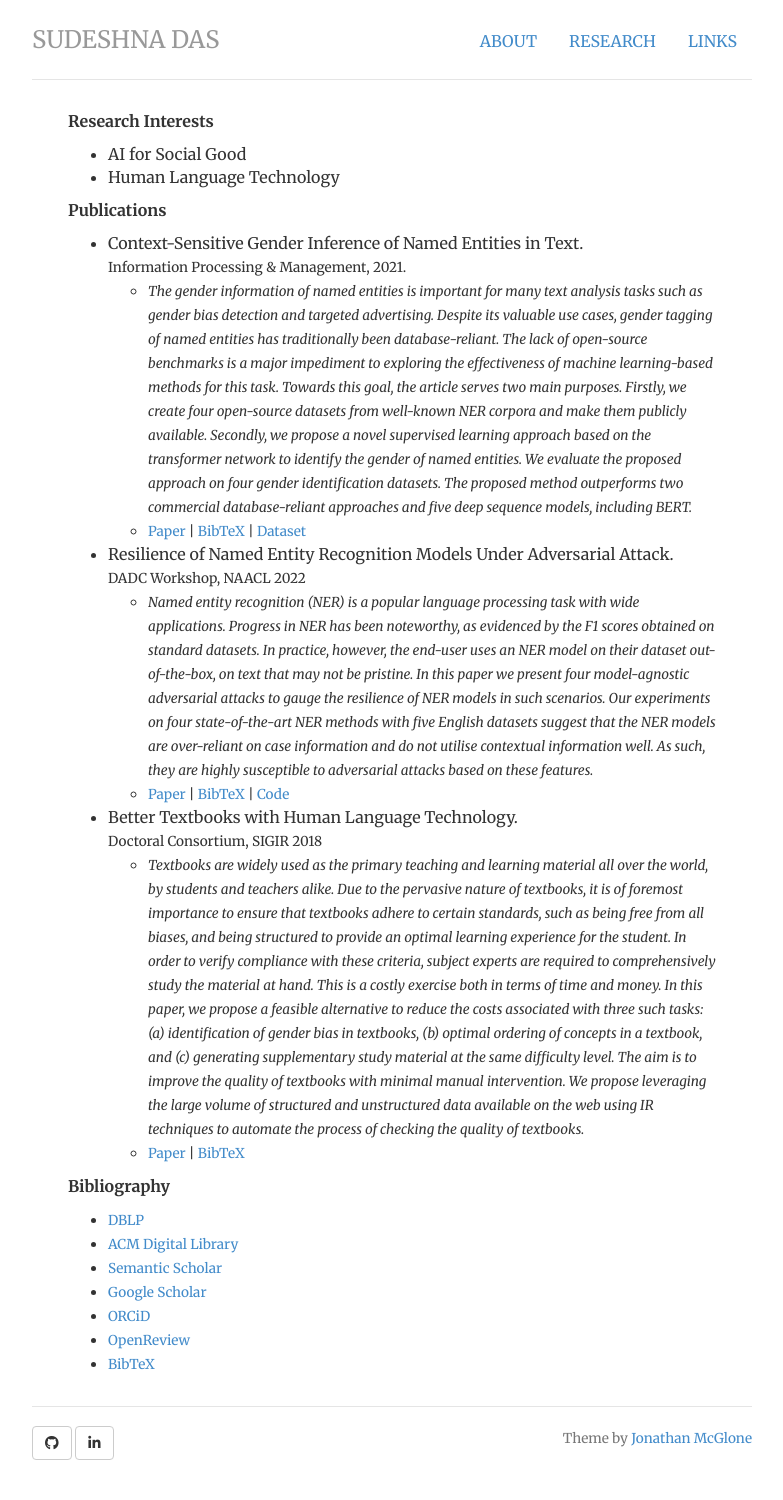
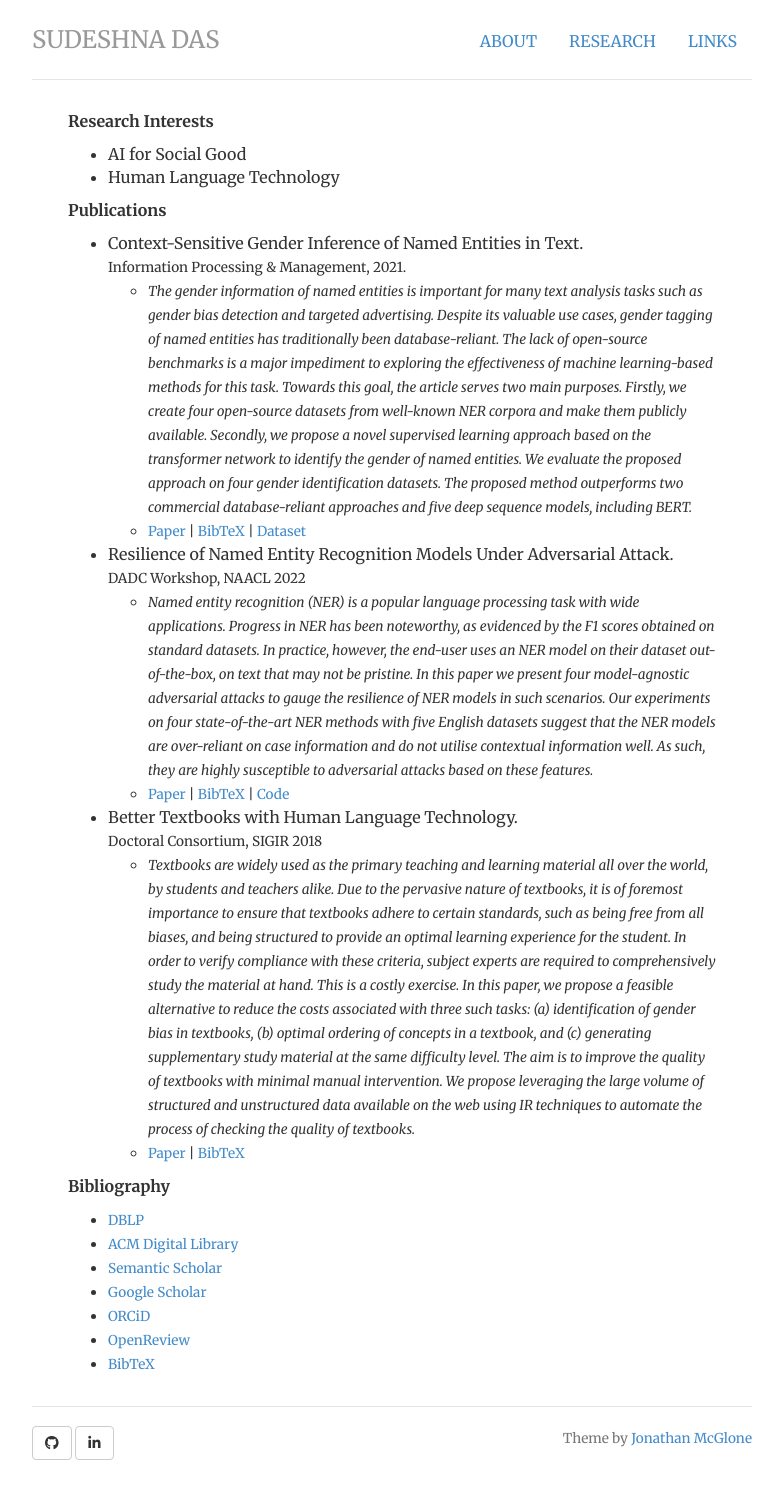
Before and after one commit to das-sudeshna/das-sudeshna.github.io, a Jekyll site: the page built from research/index.html, in a window 1280 px wide. Shown: the whole page, without its empty margins (248-1031 px from the left). Built offline with Jekyll 4.4.1, drawn with Linux system fonts in a browser that asks for light colours; nearby versions of some CDN libraries.

Commit message:
Update index.html

```diff
--- a/research/index.html
+++ b/research/index.html
@@ -29,7 +29,7 @@
 						</ul>
 				<li>Better Textbooks with Human Language Technology.<br/><small>Doctoral Consortium, SIGIR 2018</small><br/></li>
 						<ul>
-						<li><small><em>Textbooks are widely used as the primary teaching and learning material all over the world, by students and teachers alike. Due to the pervasive nature of textbooks, it is of foremost importance to ensure that textbooks adhere to certain standards, such as being free from all biases, and being structured to provide an optimal learning experience for the student. In order to verify compliance with these criteria, subject experts are required to comprehensively study the material at hand. This is a costly exercise both in terms of time and money. In this paper, we propose a feasible alternative to reduce the costs associated with three such tasks: (a) identification of gender bias in textbooks, (b) optimal ordering of concepts in a textbook, and (c) generating supplementary study material at the same difficulty level. The aim is to improve the quality of textbooks with minimal manual intervention. We propose leveraging the large volume of structured and unstructured data available on the web using IR techniques to automate the process of checking the quality of textbooks.</em></small></li>
+						<li><small><em>Textbooks are widely used as the primary teaching and learning material all over the world, by students and teachers alike. Due to the pervasive nature of textbooks, it is of foremost importance to ensure that textbooks adhere to certain standards, such as being free from all biases, and being structured to provide an optimal learning experience for the student. In order to verify compliance with these criteria, subject experts are required to comprehensively study the material at hand. This is a costly exercise. In this paper, we propose a feasible alternative to reduce the costs associated with three such tasks: (a) identification of gender bias in textbooks, (b) optimal ordering of concepts in a textbook, and (c) generating supplementary study material at the same difficulty level. The aim is to improve the quality of textbooks with minimal manual intervention. We propose leveraging the large volume of structured and unstructured data available on the web using IR techniques to automate the process of checking the quality of textbooks.</em></small></li>
 						<li><small><a href="https://doi.org/10.1145/3209978.3210228">Paper</a> | <a href="https://raw.githubusercontent.com/das-sudeshna/das-sudeshna.github.io/master/bibtex/sigir2018dc.bib">BibTeX</a></small></li>
 						</ul>
 				</ul>
```
